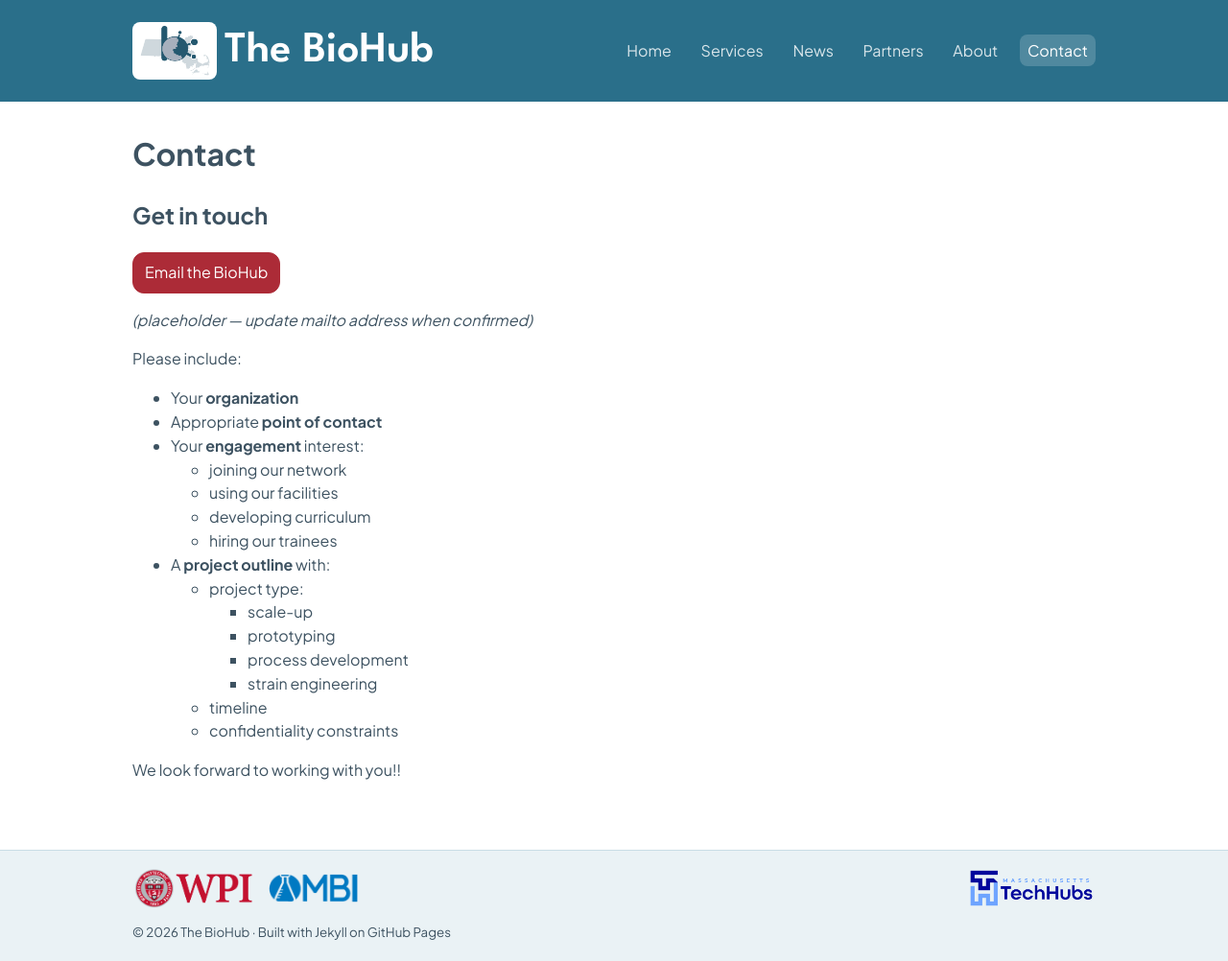
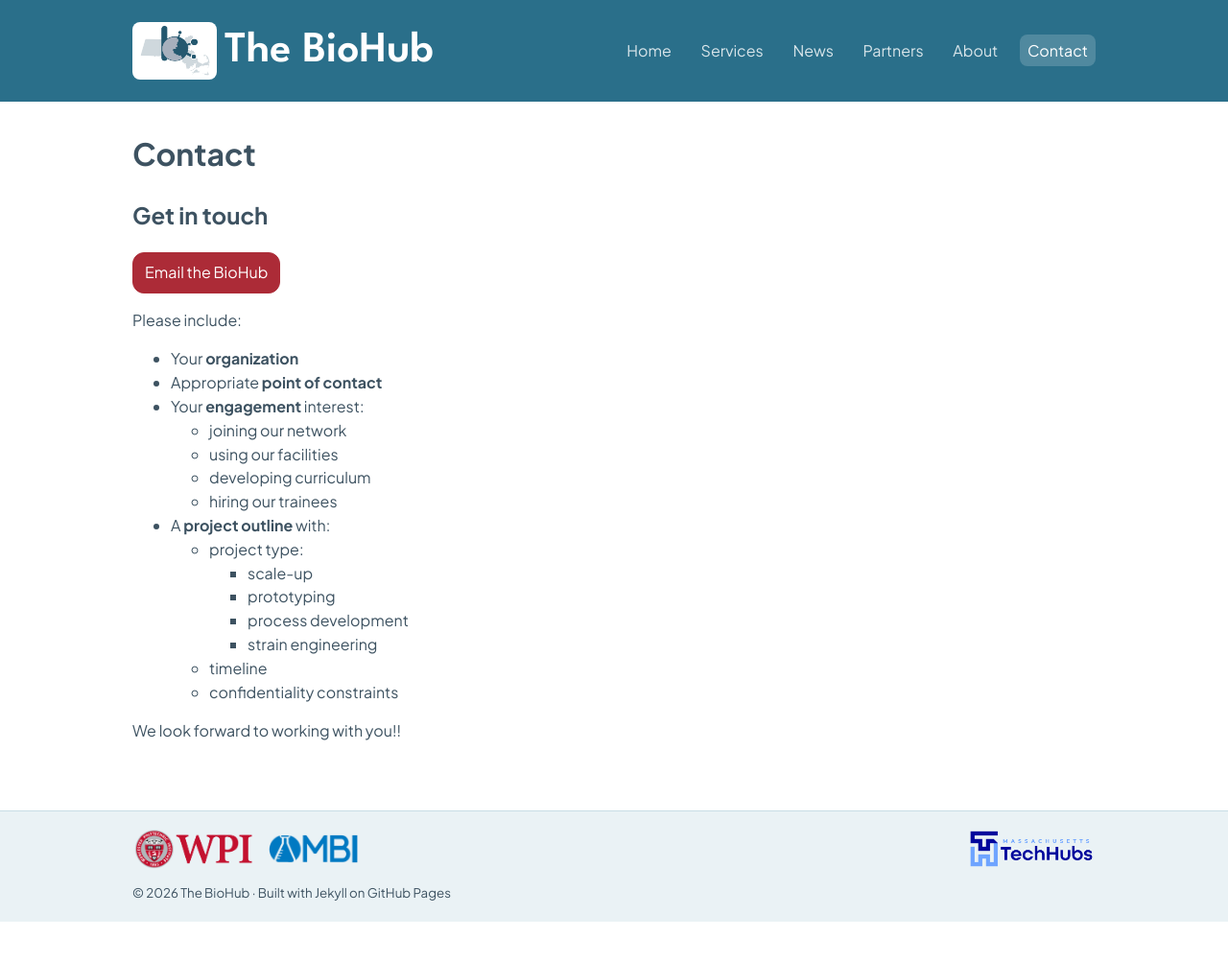
Before and after one commit to yoeric/mass_biohub, a Jekyll site: the page built from contact.md, in a window 1280 px wide and 1002 px high. Shown: the whole window at 96% size. Built offline with Jekyll 4.4.1, drawn with Linux system fonts in a browser that asks for light colours.

Commit message:
Update contact.md

```diff
--- a/contact.md
+++ b/contact.md
@@ -6,9 +6,7 @@ permalink: /contact/
 
 ## Get in touch
 
-<a class="button" href="mailto:biohub@placeholder.edu">Email the BioHub</a>
-
-*(placeholder — update mailto address when confirmed)*
+<a class="button" href="mailto:biohub@wpi.edu">Email the BioHub</a>
 
 Please include:
 - Your <strong>organization</strong>
```
